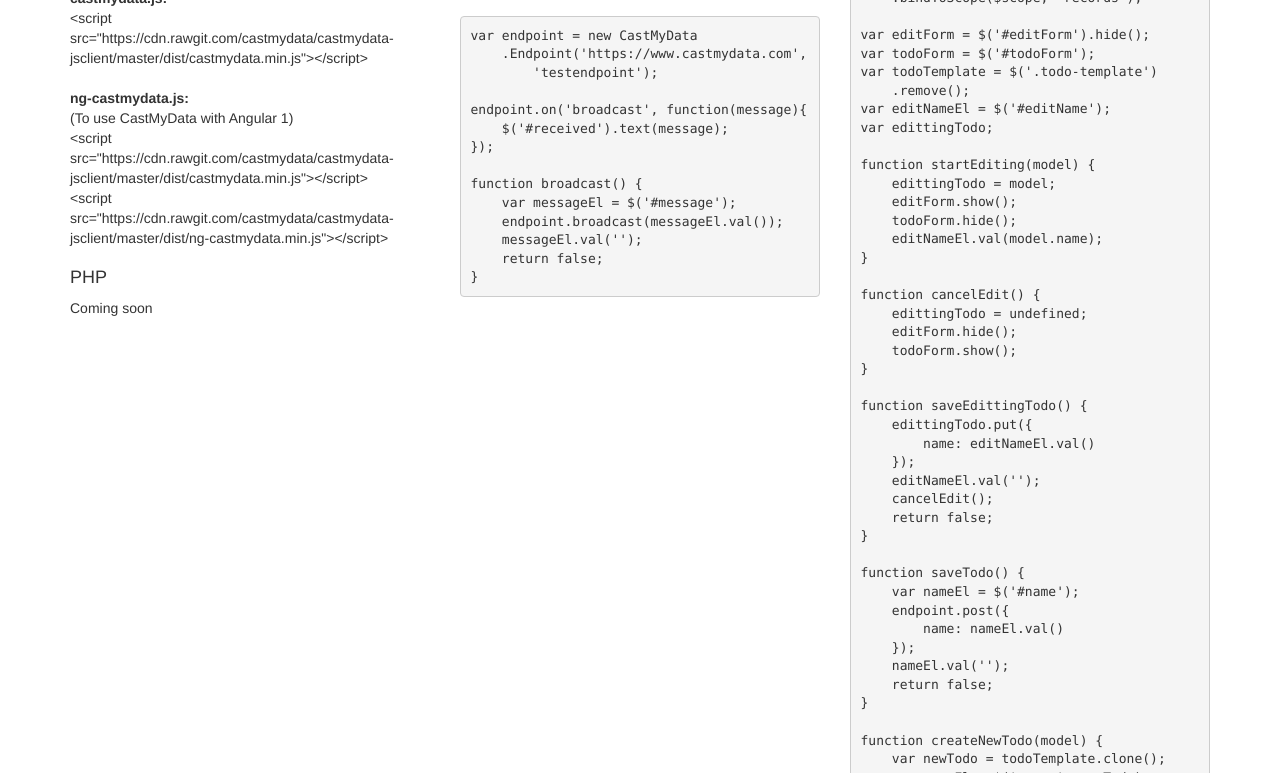
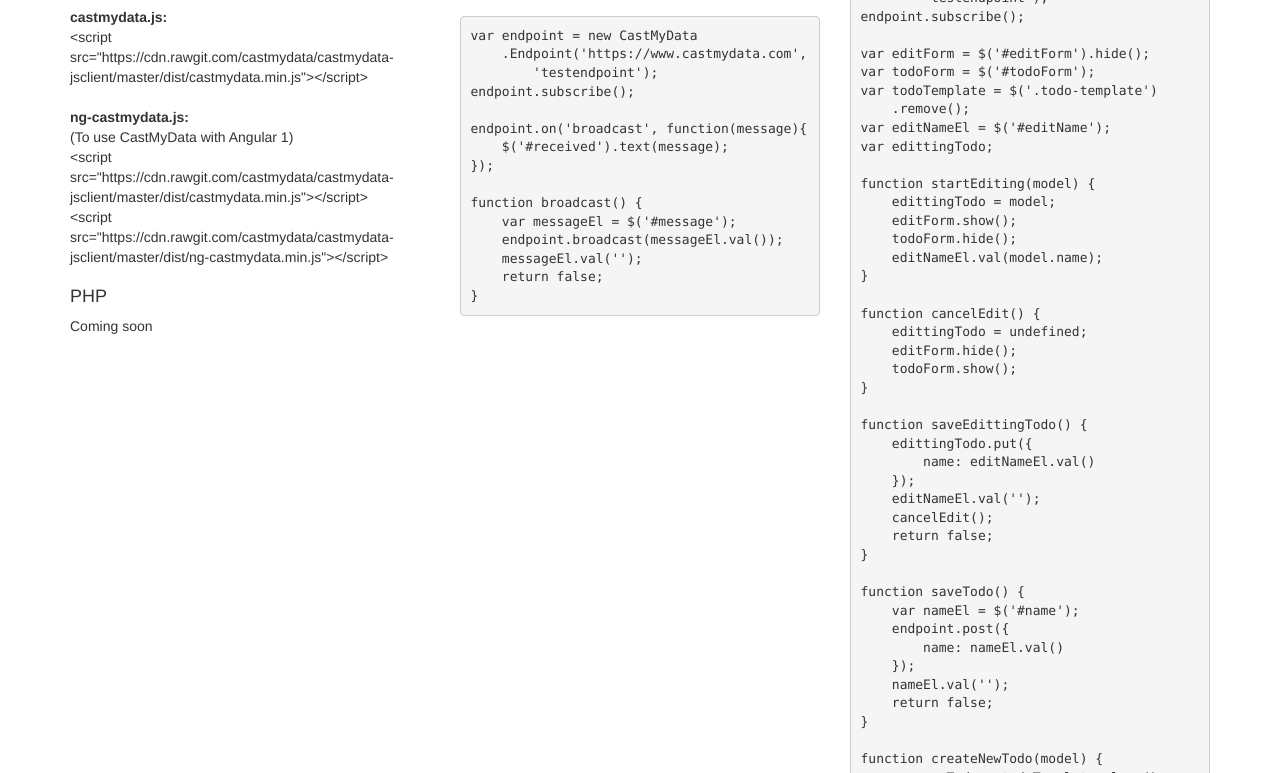
Before and after one commit to castmydata/castmydata-jsclient, a website: page examples/basic/index.html in a window 1280 px wide. Shown: the part 361-1134 px from the top of the page. Drawn offline with nearby package versions, Linux system fonts and the light colour scheme; no server answers.

Commit message:
Update basic example

```diff
--- a/examples/basic/app.js
+++ b/examples/basic/app.js
@@ -1,6 +1,7 @@
 
 var endpoint = new CastMyData.Endpoint('https://www.castmydata.com', 'testendpoint');
 
+endpoint.subscribe();
 
 // Example 1: Broadcasting
 
--- a/examples/basic/index.html
+++ b/examples/basic/index.html
@@ -32,7 +32,8 @@
 var endpoint = new CastMyData
     .Endpoint('https://www.castmydata.com',
         'testendpoint');
-        // that's it!
+endpoint.subscribe();
+// that's it!
 </pre>
                 <hr>
                 <h2>Clients</h2>
@@ -74,6 +75,7 @@
 var endpoint = new CastMyData
     .Endpoint('https://www.castmydata.com',
         'testendpoint');
+endpoint.subscribe();
 
 endpoint.on('broadcast', function(message){
     $('#received').text(message);
@@ -129,9 +131,10 @@
                     </li>
                 </ul>
 <pre>
-var endpoint =
-    NgCastMyDataEndpoint('testendpoint')
-    .bindToScope($scope, 'records');
+var endpoint = new CastMyData
+    .Endpoint('https://www.castmydata.com',
+        'testendpoint');
+endpoint.subscribe();
 
 var editForm = $('#editForm').hide();
 var todoForm = $('#todoForm');
@@ -206,7 +209,7 @@
     </div>
     <script type="text/javascript" src="https://cdnjs.cloudflare.com/ajax/libs/socket.io/1.4.6/socket.io.min.js"></script>
     <script src="//cdnjs.cloudflare.com/ajax/libs/jquery/2.2.4/jquery.js"></script>
-    <script src="https://cdn.rawgit.com/castmydata/castmydata-jsclient/master/dist/castmydata.min.js"></script>
+    <script src="https://cdn.rawgit.com/castmydata/castmydata-jsclient/36cb55dbb44477cbbc8f130cf139c45a370355ba/dist/castmydata.min.js"></script>
     <script src="app.js"></script>
 </body>
 </html>
```
